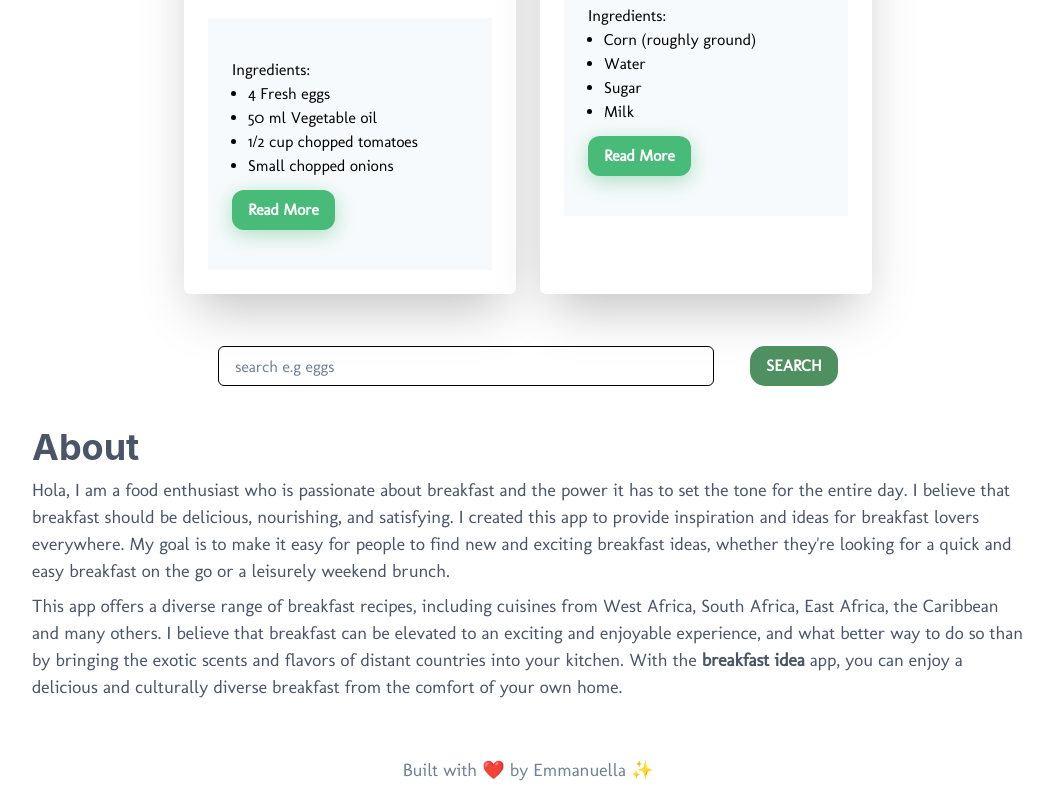
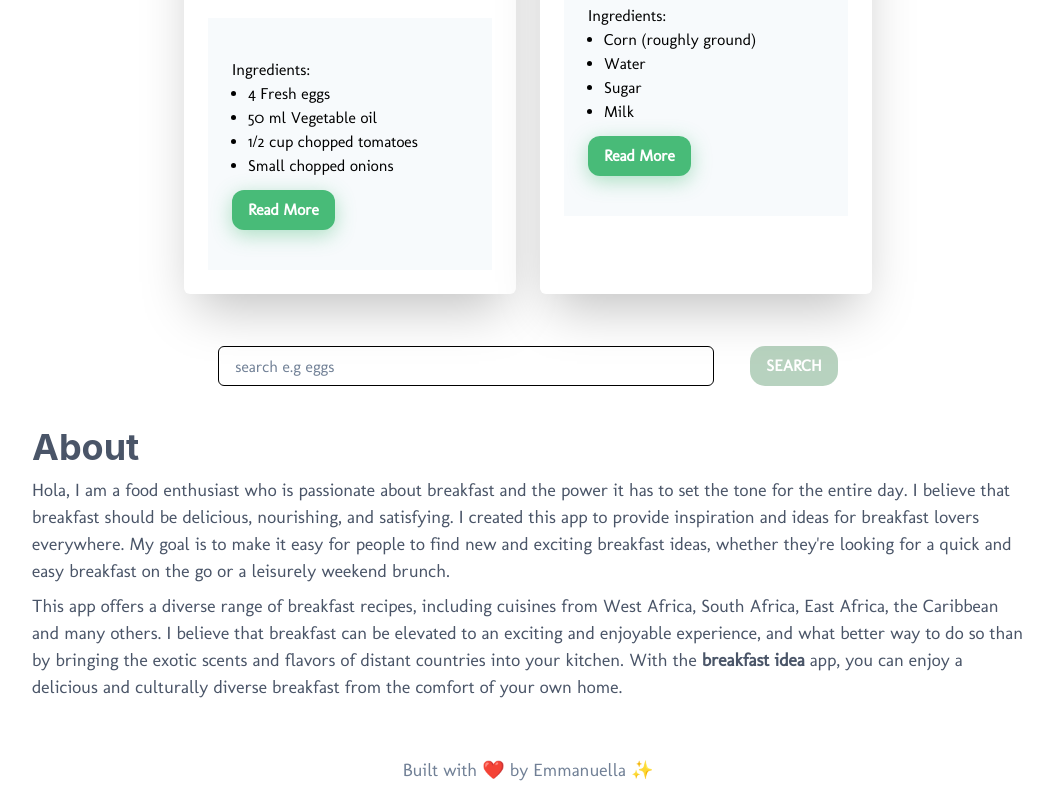
Before and after one commit to Emmanuella-codes/breakfast-idea-app, a Next.js app: page / in a window 1280 px wide. Shown: the part 625-1425 px from the top of the page, without its empty margins (112-1165 px from the left). Built offline with nearby package versions, Linux system fonts and the light colour scheme; no server answers.

Commit message:
fix search button disabled state

```diff
--- a/src/components/HomeCmp.tsx
+++ b/src/components/HomeCmp.tsx
@@ -132,7 +132,7 @@ const HomeCmp = () => {
                 color={"#FFF"}
                 type="submit"
                 isLoading={formik.isSubmitting}
-                isDisabled={formik.isValid ? false : true}
+                isDisabled={!formik.values.searchQuery}
                 onClick={() => {
                   formik.handleSubmit;
                 }}
--- a/src/components/UserProfileCmp.tsx
+++ b/src/components/UserProfileCmp.tsx
@@ -146,10 +146,8 @@ const UserProfileCmp = () => {
                 p="0.8rem 1rem"
                 type="submit"
                 isLoading={formik.isSubmitting}
-                isDisabled={formik.isValid ? false : true}
-                onClick={() => {
-                  formik.handleSubmit;
-                }}
+                isDisabled={!formik.values.searchQuery}
+                onClick={() => formik.handleSubmit}
                 _hover={{
                   bgColor: "green.600",
                 }}
```
